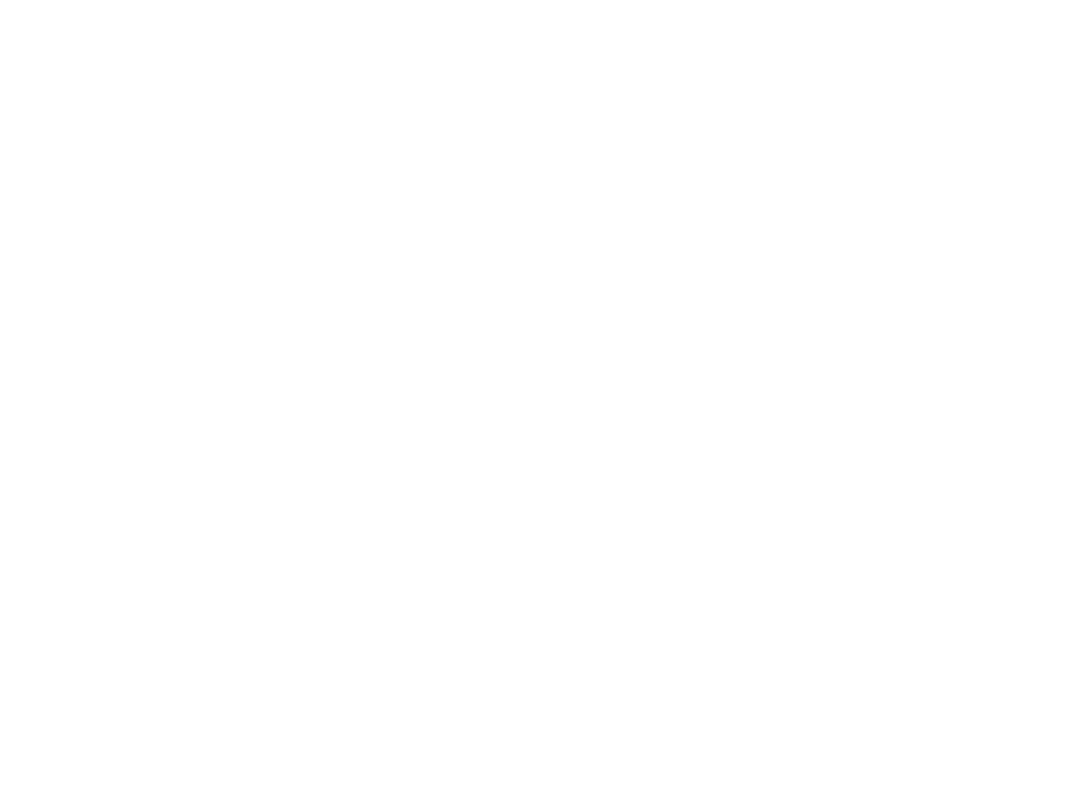
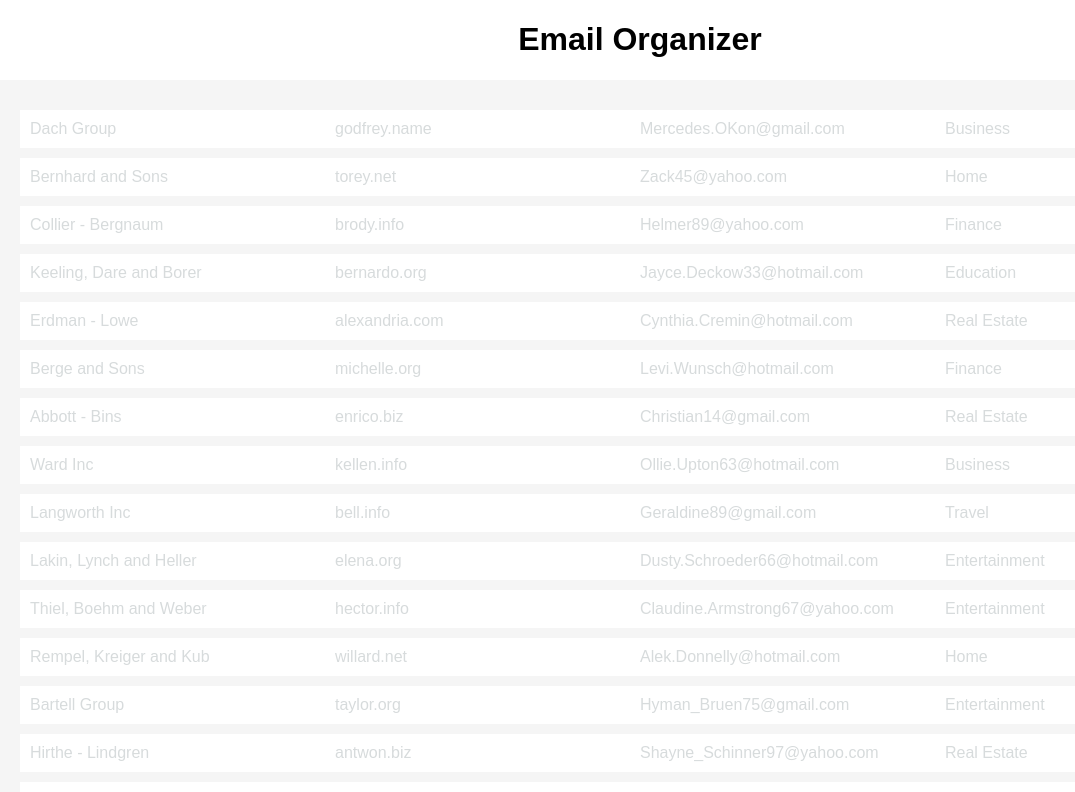
Before and after one commit to Jfrederick12/React_Contact_Filter, a React (Create React App) app: page / in a window 1280 px wide. Shown: the top 792 px of the page, without its empty margins (0-1075 px from the left). Built offline with nearby package versions, Linux system fonts and the light colour scheme.

Commit message:
render json objects and set up grid for each object

```diff
--- a/src/App.js
+++ b/src/App.js
@@ -1,11 +1,15 @@
 import React, { Component } from 'react';
+import Header from './components/header';
+import Inbox from './components/inbox';
 
 import './App.css';
 
 class App extends Component {
   render() {
     return (
-      <div className="App">
+      <div>
+        < Header />
+        < Inbox />
       </div>
     );
   }
--- /dev/null
+++ b/src/components/header.js
@@ -0,0 +1,14 @@
+import React, { Component } from 'react';
+import '../styles/header.css';
+
+class Header extends Component {
+	render() {
+		return(
+			<div>
+				<h1>Email Organizer</h1>
+			</div>
+		)
+	}
+}
+
+export default Header;
--- /dev/null
+++ b/src/components/inbox.js
@@ -0,0 +1,27 @@
+import React, { Component } from 'react';
+import ResultsList from './results_list'
+import '../styles/inbox.css';
+import Data from '../data/mock_rp_data.json'
+
+class Inbox extends Component {
+	constructor() {
+		super();
+		this.state = {
+			contacts: Data
+		}
+	}
+
+	render() {
+		return(
+			<div>
+				< ResultsList data={this.state.contacts} />
+			</div>
+		)
+	}
+}
+
+export default Inbox;
+
+				// {this.state.contacts.map((contact) => {
+				// 	return <p>{contact.sender}</p>
+				// })}
--- /dev/null
+++ b/src/components/results_item.js
@@ -0,0 +1,24 @@
+import React, { Component } from 'react';
+import '../styles/results_item.css';
+
+class ResultsItem extends Component {
+	constructor(props) {
+		super(props);
+		this.state = {
+			contact: this.props.contact
+		}
+	}
+
+	render() {
+		return(
+			<div className="flex-grid">
+				<div className="col">{this.state.contact.sender}</div>
+				<div className="col">{this.state.contact.domain}</div>
+				<div className="col">{this.state.contact.email}</div>
+				<div className="col">{this.state.contact.folder}</div>
+			</div>
+		)
+	}
+}
+
+export default ResultsItem;
--- /dev/null
+++ b/src/components/results_list.js
@@ -0,0 +1,24 @@
+import React, { Component } from 'react';
+import ResultsItem from './results_item';
+import '../styles/results_list.css';
+
+class ResultsList extends Component {
+	constructor(props) {
+		super(props);
+		this.state = {
+			contacts: this.props.data
+		}
+	}
+
+	render() {
+		return(
+			<div className="results-list">
+				{this.state.contacts.map((contact) => {
+					return < ResultsItem contact={contact} />
+				})}
+			</div>
+		)
+	}
+}
+
+export default ResultsList;
--- /dev/null
+++ b/src/styles/header.css
@@ -0,0 +1,4 @@
+h1 {
+  color: black;
+  text-align: center;
+}
--- /dev/null
+++ b/src/styles/results_item.css
@@ -0,0 +1,13 @@
+
+.flex-grid {
+  display: flex;
+  justify-content: space-between;
+  padding: 10px;
+  background-color: #FFFFFF;
+  margin-top:10px;
+}
+
+.flex-grid .col {
+  color: #D7DBDC;
+  width: 32%;
+}
--- /dev/null
+++ b/src/styles/results_list.css
@@ -0,0 +1,4 @@
+.results-list {
+  background-color: #F5F5F5;
+  padding:20px;
+}
```
Also changed, not shown: src/styles/inbox.css (added).
